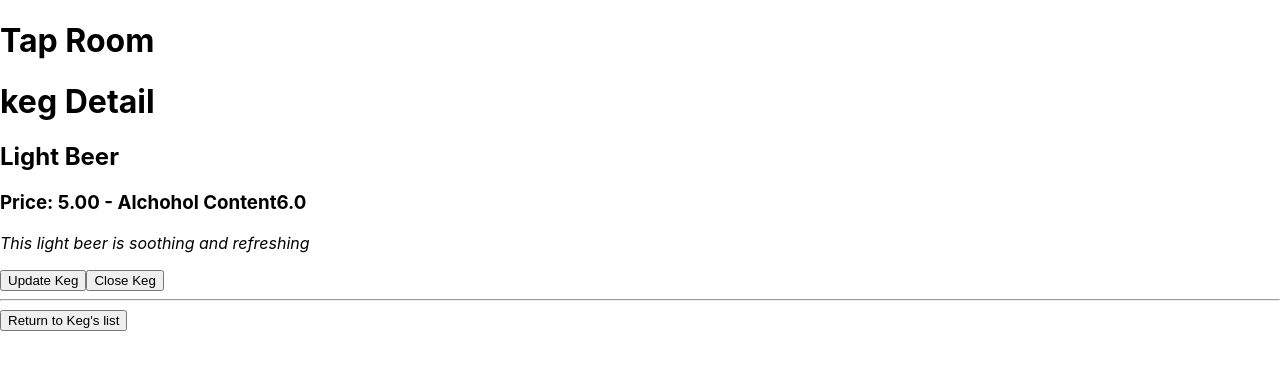
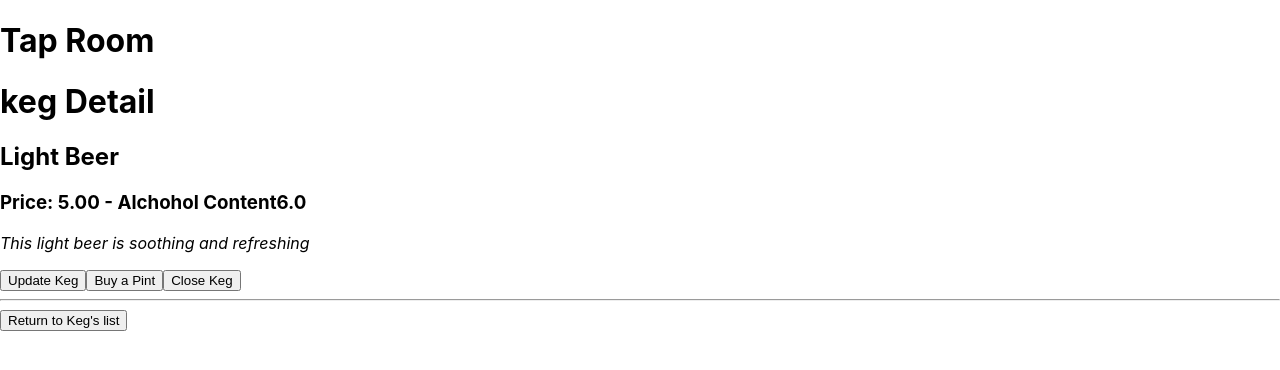
Before and after one commit to Marcinszopik/Tap-room-redux, a React (Create React App) app: page / in a window 1280 px wide. Both pictures are taken after a click on the element 640 px from the left and 209 px from the top of the page. Shown: the top 370 px of the page. Built offline with nearby package versions, Linux system fonts and the light colour scheme.

Commit message:
adds Buy Pints function

```diff
--- a/src/components/FakeKegService.js
+++ b/src/components/FakeKegService.js
@@ -5,6 +5,7 @@ const masterKegList = [
   name: "Light Beer",
   price: "5.00",
   content: "6.0",
+  pints: "120",
   description: "This light beer is soothing and refreshing",
   id: v4()
 },
@@ -12,6 +13,7 @@ const masterKegList = [
   name: "IPA",
   price: "6.50",
   content: "8.0",
+  pints: "120",
   description: "This IPA is little hoppy and a bit bitter",
   id: v4()
 }
--- a/src/components/Keg.js
+++ b/src/components/Keg.js
@@ -5,10 +5,10 @@ function Keg(props){
   return (
     <React.Fragment>
        <div onClick = {() => props.whenKegClicked(props.id)}>
-      <h3>Keg Detail</h3>
       <h2>This keg is named {props.name}</h2>
       <h3> The alcohol content is {props.content}</h3>
       <h3> Price per pint is  {props.price}</h3>
+      <h3> How many pints is left {props.pints}</h3>
       <p><em>{props.description}</em></p>
       <hr/>
       </div>
@@ -21,6 +21,7 @@ Keg.propTypes = {
   price: PropTypes.string,
   content: PropTypes.string,
   description: PropTypes.string,
+  pints: PropTypes.string,
   id: PropTypes.string,
   whenKegClicked: PropTypes.func
 };
--- a/src/components/KegControl.js
+++ b/src/components/KegControl.js
@@ -32,6 +32,25 @@ class KegControl extends React.Component {
     }
   }
 
+  handleBuyAPint = () => {
+    const haveAdrink = this.state.masterKegList.map((keg) => {
+      if (keg.id === this.state.selectedKeg.id){
+      return {
+        ...keg,
+          pints: keg.pints - 1,
+      }
+    }
+      else{
+        return keg;
+      }
+    });
+    this.setState({ masterKegList: haveAdrink, selectedKeg: null});
+    }
+
+
+
+
+
   handleAddingNewKegToList = (newKeg) => {
     const newMasterKegList = this.state.masterKegList.concat(newKeg);
     this.setState({
@@ -59,10 +78,6 @@ class KegControl extends React.Component {
     this.setState({ editing: true });
   }
 
-  // handleEditClick2 = () => {
-  //   this.setState({ buying: true });
-  // }
-
   handleEditingKegInList = (kegToEdit) => {
     const editedMasterKegList = this.state.masterKegList
       .filter(keg => keg.id !== this.state.selectedKeg.id)
@@ -74,8 +89,6 @@ class KegControl extends React.Component {
     });
   }
 
-
-
   render() {
     let currentlyVisibleState;
     let buttonText;
@@ -86,7 +99,9 @@ class KegControl extends React.Component {
     else if (this.state.selectedKeg != null) {
       currentlyVisibleState = <KegDetail  keg = {this.state.selectedKeg}
       onClickingDelete = {this.handleDeletingKeg}
-      onClickingEdit = {this.handleEditClick}/>
+      onClickingEdit = {this.handleEditClick}
+      onClickingBuy = {this.handleBuyAPint}
+      />
       buttonText = "Return to Keg's list";
     }
     else if (this.state.formVisibleOnPage) {
--- a/src/components/KegDetail.js
+++ b/src/components/KegDetail.js
@@ -11,6 +11,7 @@ function KegDetail(props){
       <h3>Price: {keg.price} - Alchohol Content{keg.content}</h3>
       <p><em>{keg.description}</em></p>
       <button onClick={ props.onClickingEdit }>Update Keg</button>
+      <button onClick={ props.onClickingBuy }>Buy a Pint</button>
       <button onClick={()=> onClickingDelete(keg.id) }>Close Keg</button>
       <hr/>
     </React.Fragment>
@@ -20,7 +21,8 @@ function KegDetail(props){
 KegDetail.propTypes = {
   keg: PropTypes.object,
   onClickingDelete: PropTypes.func,
-  onClickingEdit: PropTypes.func
-};
+  onClickingEdit: PropTypes.func,
+  onClickingBuy: PropTypes.func
+}
 
 export default KegDetail;
--- a/src/components/KegList.js
+++ b/src/components/KegList.js
@@ -14,6 +14,7 @@ function KegList(props){
         price={keg.price}
         content={keg.content}
         description={keg.description}
+        pints={keg.pints}
         id={keg.id}
         key={keg.id}/>
       )}
```
